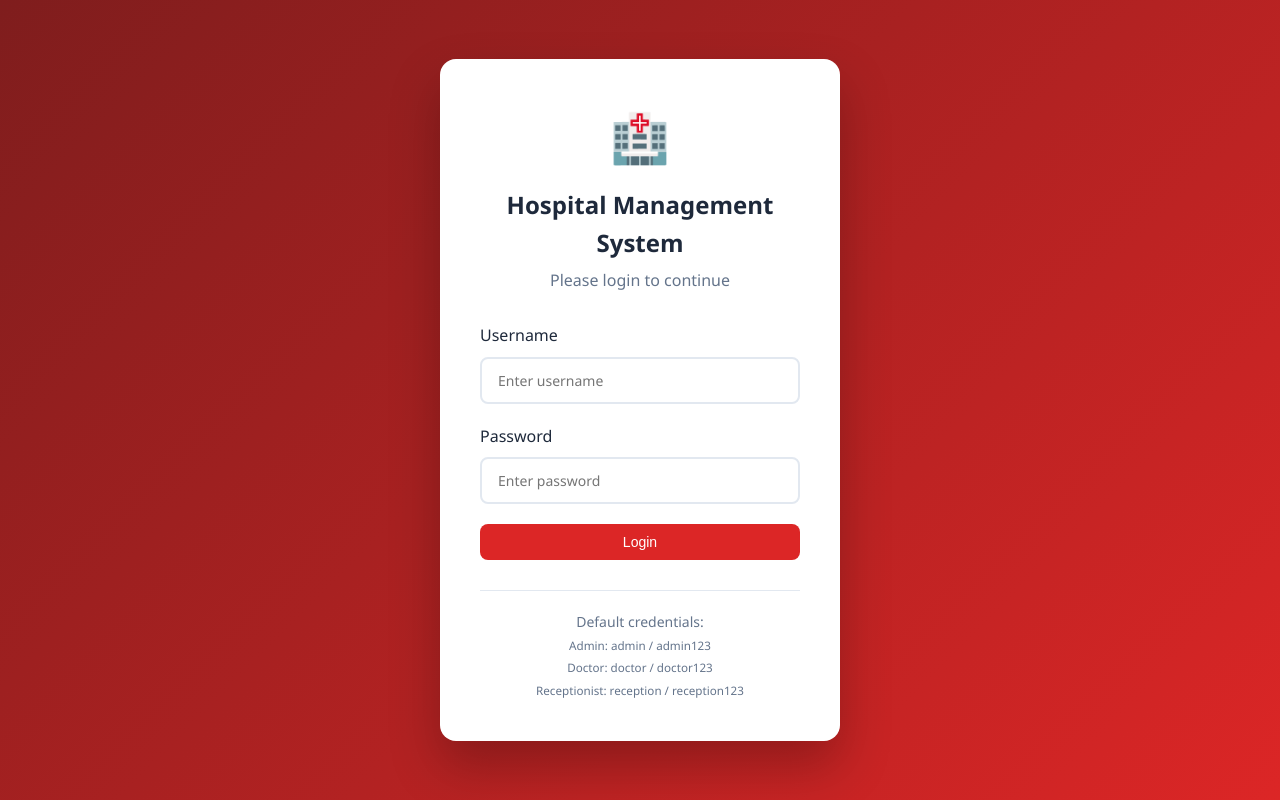
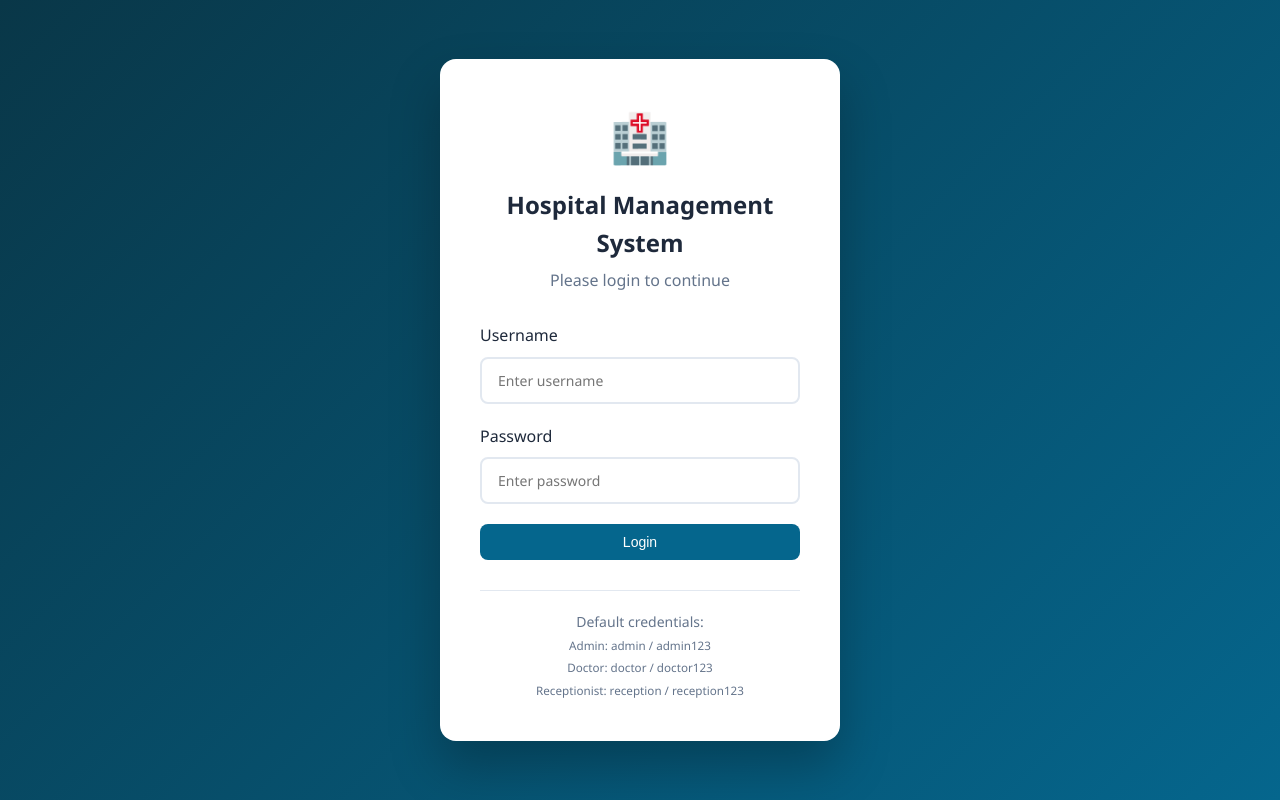
Before and after one commit to sleemkeen/hospital-management-system, a Flask app: page /login in a window 1280 px wide. Run offline with Flask 3, Linux system fonts and the light colour scheme.

Commit message:
chore: add more css styles

```diff
--- a/static/style.css
+++ b/static/style.css
@@ -1,7 +1,7 @@
 /* ===== CSS Variables ===== */
 :root {
-    --primary: #dc2626;
-    --primary-dark: #b91c1c;
+    --primary: #05668d;
+    --primary-dark: #093748;
     --secondary: #64748b;
     --success: #22c55e;
     --danger: #ef4444;
@@ -41,7 +41,7 @@ body {
     align-items: center;
     justify-content: center;
     min-height: 100vh;
-    background: linear-gradient(135deg, #7f1d1d 0%, #dc2626 100%);
+    background: linear-gradient(135deg, #093748 0%, #05668d 100%);
 }
 
 .login-container {
@@ -617,7 +617,7 @@ body {
 }
 
 .prescription-header {
-    background: linear-gradient(135deg, #7f1d1d 0%, #dc2626 100%);
+    background: linear-gradient(135deg, #093748 0%, #05668d 100%);
     color: var(--white);
     padding: 25px 30px;
     display: flex;
```
